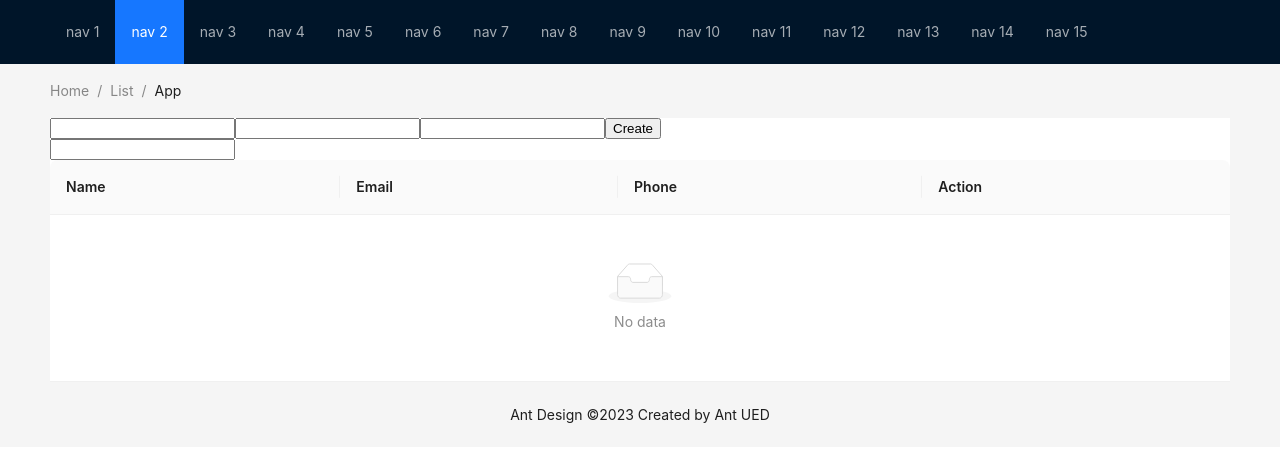
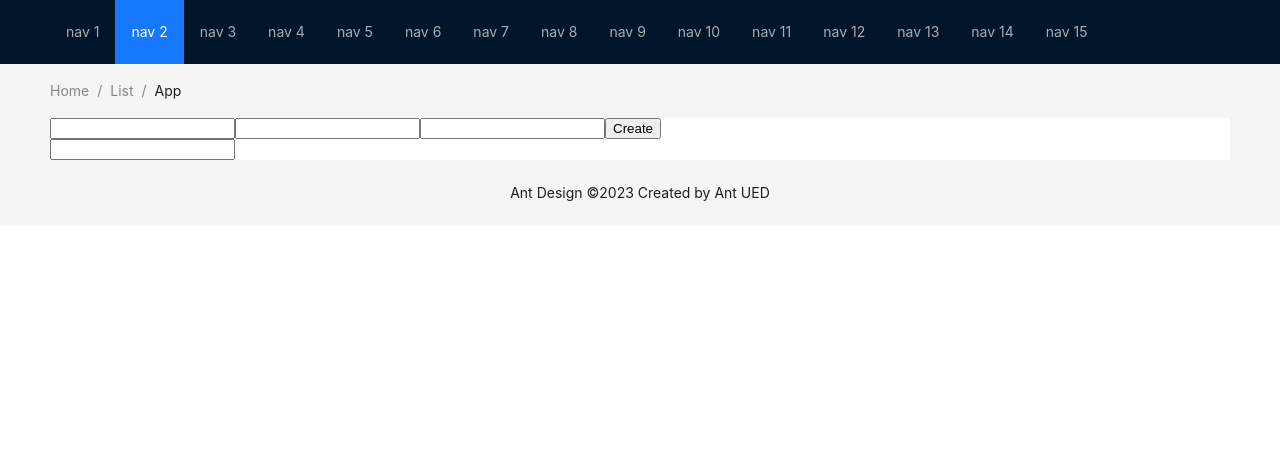
Before and after one commit to DuyTiger/reactJS, a React (Create React App) app in the folder demo/: page / in a window 1280 px wide. Shown: the top 462 px of the page. Built offline with nearby package versions, Linux system fonts and the light colour scheme.

Commit message:
Revert "ant Table"
This reverts commit 8bd96cea89df94e49d8dd88fcc810a19bfaa3bd5.

```diff
--- a/demo/package.json
+++ b/demo/package.json
@@ -8,7 +8,6 @@
     "@testing-library/react": "^13.4.0",
     "@testing-library/user-event": "^13.5.0",
     "antd": "^5.3.0",
-    "craco": "^0.0.3",
     "react": "^18.2.0",
     "react-dom": "^18.2.0",
     "react-scripts": "^5.0.1",
--- a/demo/src/components/Bai4.js
+++ b/demo/src/components/Bai4.js
@@ -8,6 +8,7 @@ const DEFAULT_USER = { name: "", email: "", phone: "" };
 const Bai4 = () => {
   const [formData, setFormData] = useState(DEFAULT_USER);
   const [userList, setUserList] = useState([]);
+  // const [searchUserList, setSearchUserList] = useState([]);
   const [keyword, setKeyword] = useState("");
 
   // useEffect(() => { // update nhieu du lieu
@@ -22,6 +23,7 @@ const Bai4 = () => {
   //   }
   // }, [keyword, userList]);
   const searchUserList = useMemo(() => {
+    // update 1 du lieu
     if (keyword !== "") {
       const newUserList = userList.filter((item) => {
         return item.name.includes(keyword) || item.email.includes(keyword);
--- a/demo/src/components/TableUserList/index.js
+++ b/demo/src/components/TableUserList/index.js
@@ -1,6 +1,20 @@
-import { Table } from 'antd'
+import { Table } from "antd";
 
-const TableUserList = ({dataSource, onEdit, onDelete}) => {
+const TableUserList = (props) => {
+  const dataSource = [
+    {
+      key: '1',
+      name: 'Mike',
+      email: 32,
+      phone: '10 Downing Street',
+    },
+    {
+      key: '2',
+      name: 'John',
+      email: 42,
+      phone: '10 Downing Street',
+    },
+  ];
 
   const columns = [
     {
@@ -9,31 +23,18 @@ const TableUserList = ({dataSource, onEdit, onDelete}) => {
       key: 'name',
     },
     {
-      title: 'Email',
+      title: 'email',
       dataIndex: 'email',
       key: 'email',
     },
     {
-      title: 'Phone',
+      title: 'phone',
       dataIndex: 'phone',
       key: 'phone',
     },
-    {
-      title: 'Action',
-      key: 'action',
-      // render: (text, record) => (
-      //   <span>
-      //     <a onClick={() => onEdit(record)}>Edit</a>
-      //     <span> | </span>
-      //     <a onClick={() => onDelete(record)}>Delete</a>
-      //   </span>
-      // ),
-    },
   ];
 
-  return (
-    <Table dataSource={dataSource} columns={columns} />
-  );
+  <Table dataSource={dataSource} columns={columns} />;
 };
 
 export default TableUserList;
```
Also changed, not shown: 1 other file (tests, documents, lock files or other folders).
